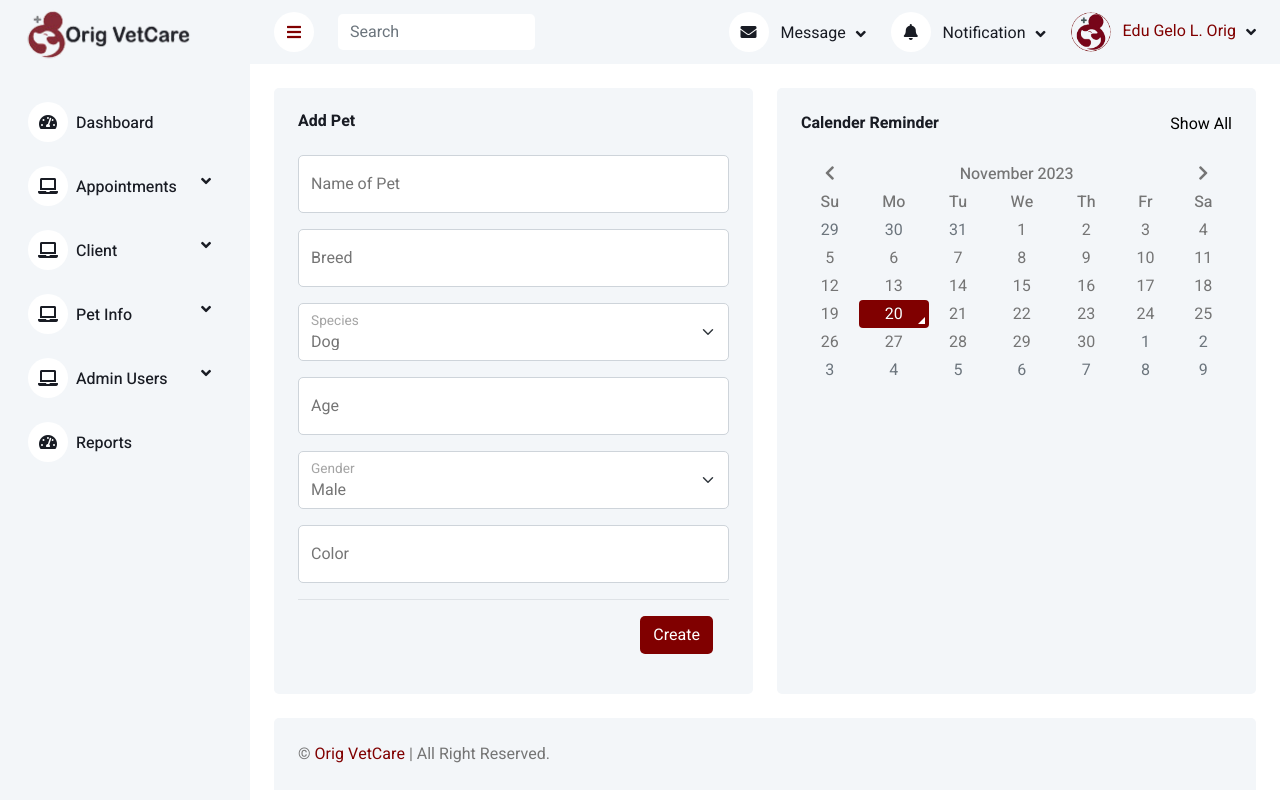
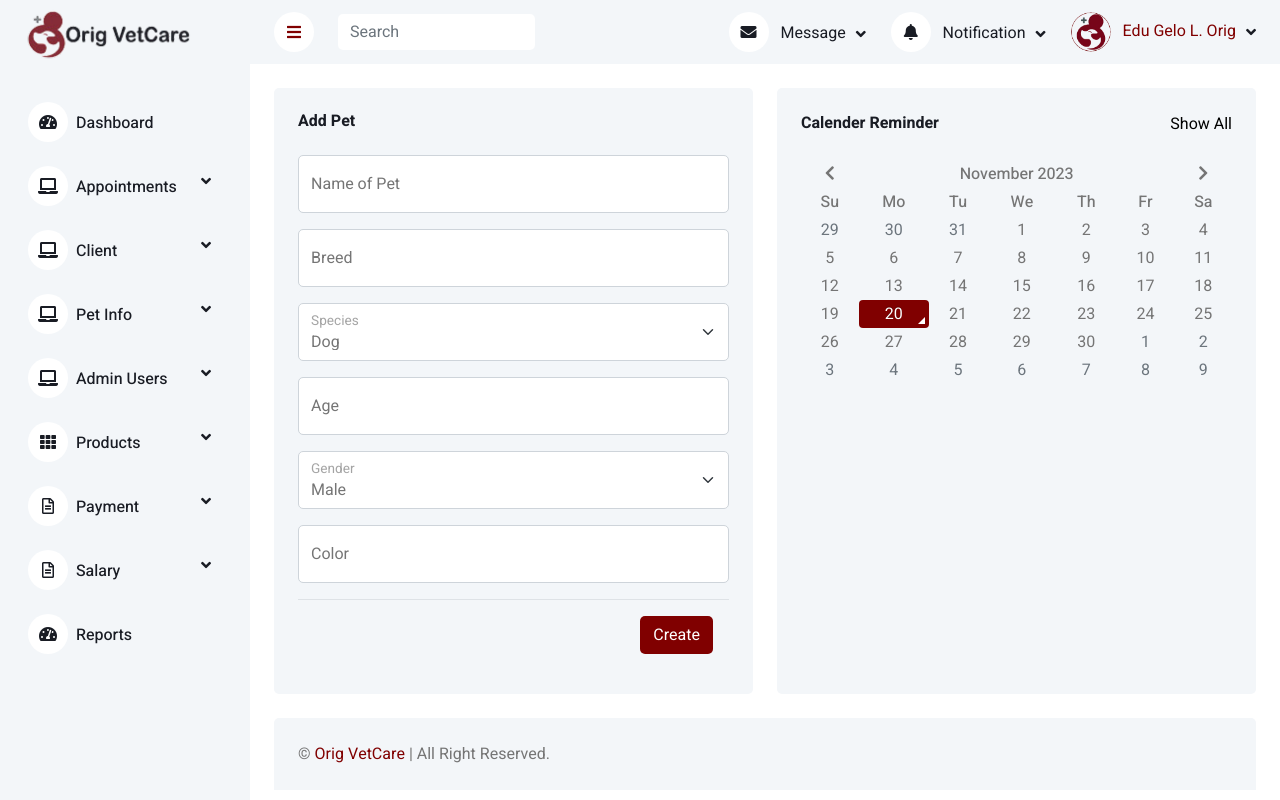
Before and after one commit to SBJustine/Orig-VetCare, a CodeIgniter app: page /Dog_Vac/index.php/add_pet in a window 1280 px wide. Run offline with CodeIgniter, Linux system fonts and the light colour scheme; the visitor is signed in with stand-in values (Sample User, id 1); some libraries are stand-ins or nearby versions.

Commit message:
product, payment, salary

```diff
--- a/application/views/backend/include/nav.php
+++ b/application/views/backend/include/nav.php
@@ -38,6 +38,31 @@
                         <a href="<?= base_url();?>index.php/admin_table"  class="dropdown-item">Admin Users</a>
                     </div>
                 </div>
+
+                <div class="nav-item dropdown">
+                    <a href="#" class="nav-link dropdown-toggle" data-bs-toggle="dropdown"><i class="fa fa-th me-2"></i>Products</a>
+                    <div class="dropdown-menu bg-transparent border-0">
+                        <a href="<?= base_url();?>index.php/products"  class="dropdown-item">Add New Products</a>
+                        <a href="<?= base_url();?>index.php/products_table"  class="dropdown-item">List of Products</a>
+                    </div>
+                </div>
+
+                <div class="nav-item dropdown">
+                    <a href="#" class="nav-link dropdown-toggle" data-bs-toggle="dropdown"><i class="far fa-file-alt me-2"></i>Payment</a>
+                    <div class="dropdown-menu bg-transparent border-0">
+                        <a href="<?= base_url();?>index.php/payment"  class="dropdown-item">Add New Admin</a>
+                        <a href="<?= base_url();?>index.php/payment_table"  class="dropdown-item">Admin Users</a>
+                    </div>
+                </div>
+
+                <div class="nav-item dropdown">
+                    <a href="#" class="nav-link dropdown-toggle" data-bs-toggle="dropdown"><i class="far fa-file-alt me-2"></i>Salary</a>
+                    <div class="dropdown-menu bg-transparent border-0">
+                        <a href="<?= base_url();?>index.php/salary"  class="dropdown-item">Pay Salary</a>
+                        <a href="<?= base_url();?>index.php/salary_table"  class="dropdown-item">Salary Transactions</a>
+                    </div>
+                </div>
+
                 <a href="<?= base_url();?>index.php/reports" class="nav-item nav-link"><i class="fa fa-tachometer-alt me-2"></i>Reports</a>
 
 
```
Also changed, not shown: application/views/frontend/page/home.php (+4 -25 lines), assets/img1/faviconAdmin.ico (added).
